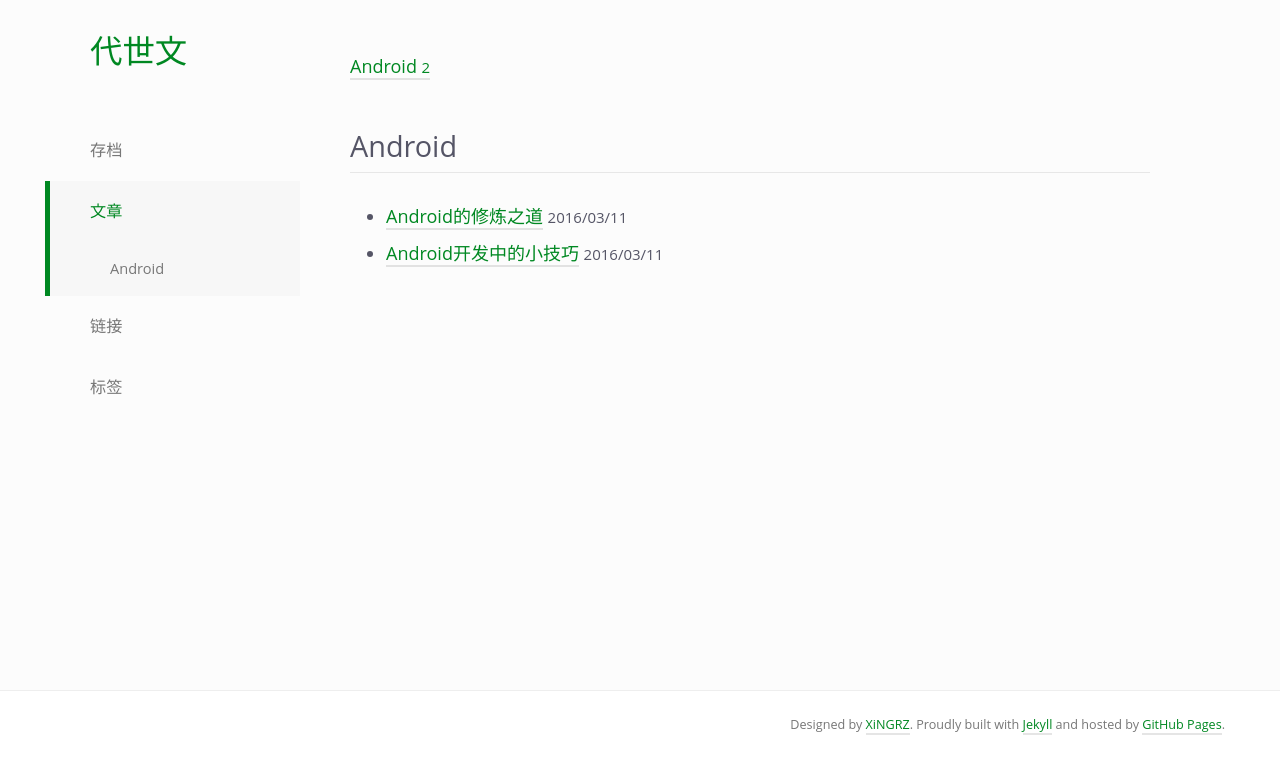
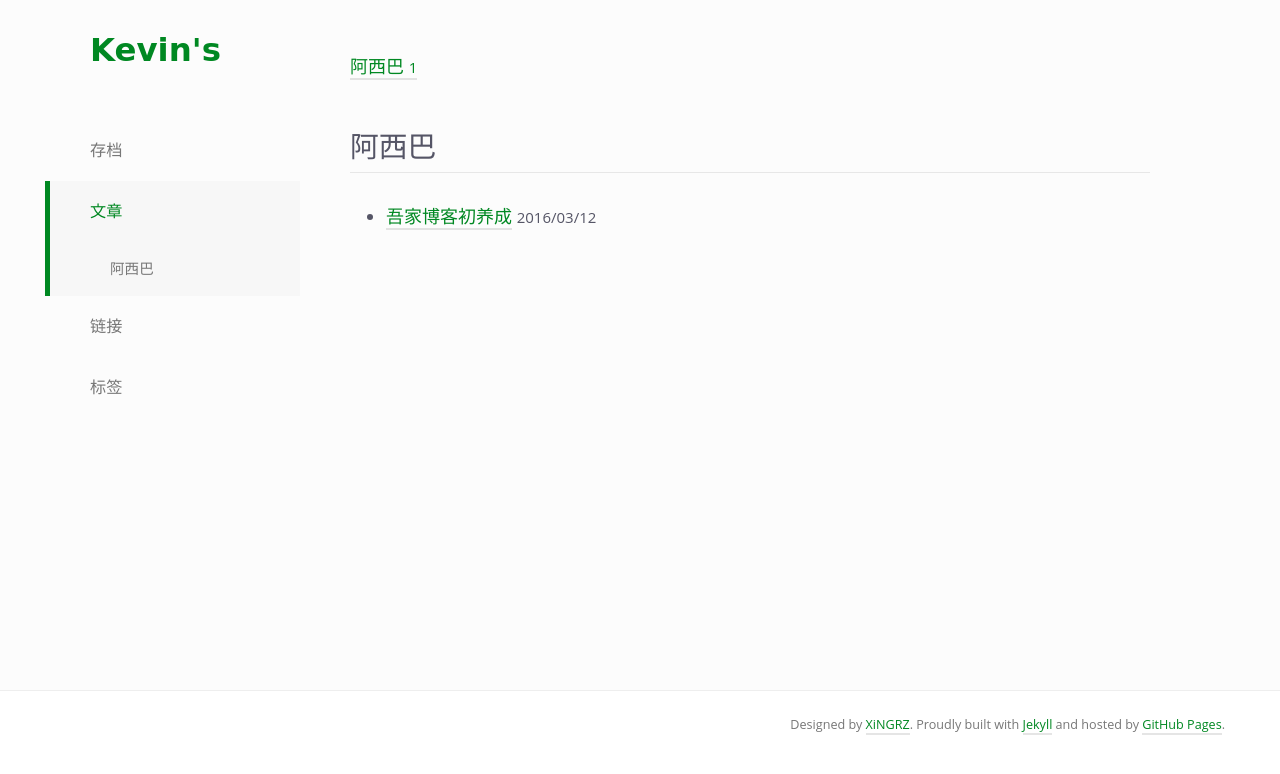
Before and after one commit to daishiwen/blog, a Jekyll site: the page built from categories.html, in a window 1280 px wide. Shown: the top 774 px of the page. Built offline with Jekyll 4.4.1, drawn with Linux system fonts in a browser that asks for light colours.

Commit message:
添加『多说』评论框；样式上做了些小的修改；写了第一篇博文（未完待续）

````diff
--- a/_config.yml
+++ b/_config.yml
@@ -6,15 +6,15 @@
 # 'jekyll serve'. If you change this file, please restart the server process.
 
 # Site settings
-title: 代世文
+title: Kevin's
 email: daishiwen1212@gmail.com
 description: > # this means to ignore newlines until "baseurl:"
   Write an awesome description for your new site here. You can edit this
   line in _config.yml. It will appear in your document head meta (for
   Google search results) and in your feed.xml site description.
 baseurl: "" # the subpath of your site, e.g. /blog
-url: "http://yourdomain.com" # the base hostname & protocol for your site
-github_username:  daishiwen
+url: "" # the base hostname & protocol for your site
+github_username: daishiwen
 
 # Build settings
 markdown: kramdown
@@ -24,3 +24,4 @@ sass:
     style: :compressed
 
 permalink: /:title.html
+exclude: [ ".gitignore", "README.md", "CNAME" ]
--- a/_posts/2016-03-11-Android开发中的小技巧.md
+++ /dev/null
@@ -1,9 +0,0 @@
----
-layout: post
-title: "Android开发中的小技巧"
-subtitle:
-author: 代世文
-date: 2016-03-11 22:13:39 +0800
-categories: Android
-tag: Android
----
--- a/_posts/2016-03-11-Android的修炼之道.md
+++ /dev/null
@@ -1,26 +0,0 @@
----
-layout: post
-title: "Android的修炼之道"
-subtitle:
-author: 代世文
-date: 2016-03-11 22:13:39 +0800
-categories: Android
-tag: Android
----
-
-## Java相关（内功）
-
-```java
-public int hashCode() {
-        int h = hash;
-        if (h == 0 && value.length > 0) {
-            char val[] = value;
-
-            for (int i = 0; i < value.length; i++) {
-                h = 31 * h + val[i];
-            }
-            hash = h;
-        }
-        return h;
-    }
-```
--- /dev/null
+++ b/_posts/2016-03-12-吾家博客初养成.md
@@ -0,0 +1,16 @@
+---
+layout: post
+category: 阿西巴
+tags: [吐嘈]
+title: 吾家博客初养成
+---
+
+![](http://img.name2012.com/uploads/allimg/2015-04/21-041223_215.jpg)
+
+第一次看到<a href="http://xingrz.me">XiNGRZ</a>的博客，就喜欢上了。简单而大方，特别是那些萌宠，给人一种温暖的感觉。整体风格感觉很清新。所以我暂时就照搬啦，等玩段时间再探索属于自己的风格。当然就算照搬我也遇到了一些坑，毕竟是第一次搞博客（很惭愧），所以写这篇博客，一是为了纪念我的个人博客开张，二是记录一下自己在搭建时遇到的问题。以此共勉...
+
+## 初次见面
+
+年初，想找一个使用Dragger、RxJava、RxAndroid、MVP/MVVM（Databinding）、lambda、Retrofit这些的开源项目，偶然的机会在GitHub上发现了一个不错的开源APP（[Mr.Mantou](https://github.com/oxoooo/mr-mantou-android)），果断Clone下来仔细研读。后来在作者的GitHub主页上找到了其的个人博客，浏览之后便毫不犹豫的Mark在了自己的Evernote中（说来惭愧题主做Android开发近四年了，竟然没有自己的技术博客）。渐渐发现Evernote已经满足不了我的需求。就在昨晚，静下心来想把这件事搞定，以此开启我人生的新阶段的大门。
+
+还好，功夫不负有心人，今早终于搞定了。其间遇到一些坑...
--- a/_sass/_footer.scss
+++ b/_sass/_footer.scss
@@ -17,3 +17,7 @@
     text-align: left;
   }
 }
+
+#ds-reset .ds-powered-by {
+  display: none;
+}
--- a/_sass/_main.scss
+++ b/_sass/_main.scss
@@ -31,6 +31,10 @@ sub, sup {
   font-size: 50%;
 }
 
+time {
+  font-family: Georgia,serif;
+}
+
 /**
  * Site Header
  */
@@ -40,6 +44,8 @@ sub, sup {
   left: 50px;
   top: 0;
   width: 250px;
+  font-family: "Comic Sans MS",cursive,sans-serif;
+  font-weight: bold;
 }
 
 .site-header a {
@@ -74,6 +80,8 @@ sub, sup {
   line-height: 7ex;
   color: #777;
   transition: background-color 500ms;
+  font-family: $san-serif;
+  font-weight: normal;
 }
 
 .site-header nav ul > li.active {
--- a/archive.html
+++ b/archive.html
@@ -10,7 +10,7 @@ group: navigation
 {% capture next_year %}{{ post.previous.date | date: "%Y" }} 年{% endcapture %}
 {% capture next_month %}{{ post.previous.date | date: "%m" }} 月{% endcapture %}
 {% if forloop.first %}
-          <h2>{{ this_year }}</h2>
+          <h2><time>{{ this_year }}</time></h2>
           <h4>{{ this_month }}</h4>
           <ul>
 {% endif %}
@@ -22,7 +22,7 @@ group: navigation
           </ul>
 {% elsif this_year != next_year %}
           </ul>
-          <h2>{{ next_year }}</h2>
+          <h2><time>{{ next_year }}</time></h2>
           <h4>{{ next_month }}</h4>
           <ul>
 {% elsif this_month != next_month %}
````
Also changed, not shown: _layouts/post.html (+13 -12 lines).
